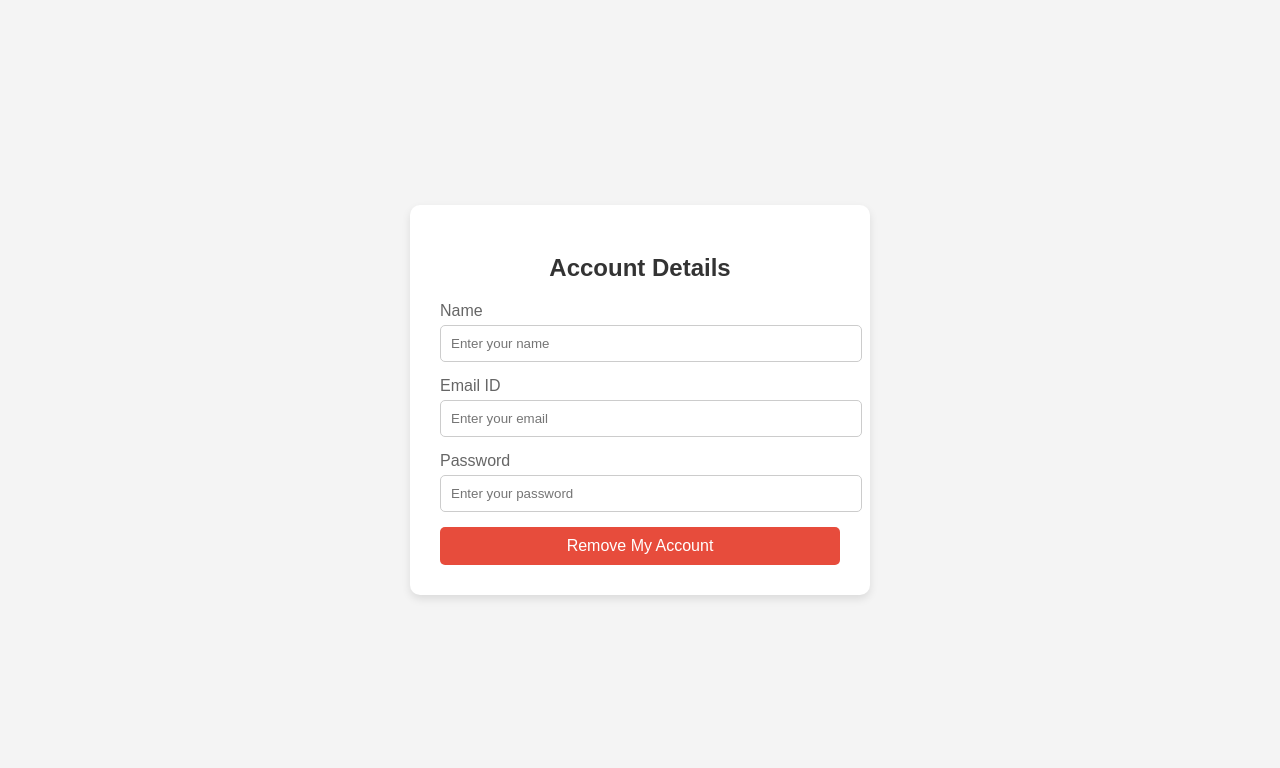
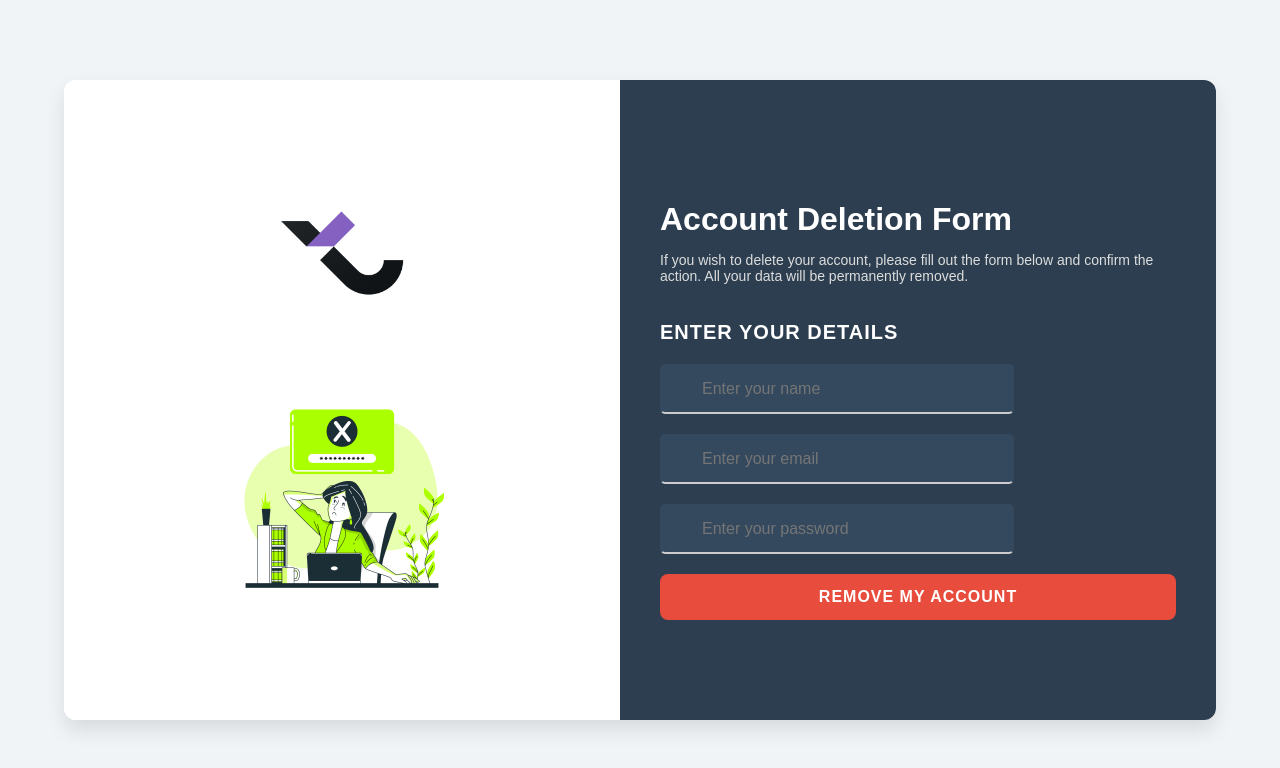
Before and after one commit to MuhammedShabeel001/deletion-form, a plain HTML site: page index.html in a window 1280 px wide. Drawn offline with Linux system fonts and the light colour scheme.

Commit message:
final commit

```diff
--- a/css/styles.css
+++ b/css/styles.css
@@ -1,80 +1,176 @@
+/* Body Styles */
 body {
     font-family: 'Arial', sans-serif;
-    background-color: #f4f4f4;
+    background-color: #f0f4f7;
+    margin: 0;
     display: flex;
     justify-content: center;
     align-items: center;
     height: 100vh;
-    margin: 0;
 }
 
-.form-container {
+/* Main container to split the screen */
+.container {
+    width: 90%;
+    max-width: 1200px;
+    display: flex;
     background-color: white;
-    padding: 30px;
-    border-radius: 10px;
-    box-shadow: 0 4px 8px rgba(0, 0, 0, 0.1);
-    max-width: 400px;
-    width: 100%;
+    border-radius: 12px;
+    overflow: hidden;
+    box-shadow: 0 10px 20px rgba(0, 0, 0, 0.1);
+    height: 80vh;
 }
 
-h2 {
-    text-align: center;
+/* Left Side: Logo and Illustration - Inverted to white background */
+.left-side {
+    flex: 1;
+    background-color: white;
+    color: #2c3e50;
+    display: flex;
+    flex-direction: column;
+    justify-content: center;
+    align-items: center;
+    padding: 20px;
+}
+
+.logo {
+    width: 150px;
     margin-bottom: 20px;
-    color: #333;
+}
+
+.illustration-container {
+    display: flex;
+    justify-content: center;
+    align-items: center;
+    margin-top: 20px;
+}
+
+.illustration {
+    width: 250px;
+    height: auto;
+    border-radius: 10px;
+}
+
+/* Right Side: Form - Inverted to darker background */
+.right-side {
+    flex: 1;
+    padding: 40px;
+    display: flex;
+    flex-direction: column;
+    justify-content: center;
+    background-color: #2c3e50;
+    color: white;
+}
+
+.header-container h1 {
+    color: white;
+    margin-bottom: 10px;
+}
+
+.header-container p {
+    color: #ddd;
+    font-size: 14px;
+    margin-bottom: 20px;
+}
+
+/* Modern Form Styling */
+.form-container h2 {
+    color: white;
+    margin-bottom: 20px;
+    font-size: 20px;
+    text-transform: uppercase;
+    letter-spacing: 1px;
 }
 
 .form-input {
-    margin-bottom: 15px;
+    margin-bottom: 20px;
+    position: relative;
+}
+
+/* Fixed width for input fields */
+.form-input input {
+    width: 300px; /* Set a fixed width for the input fields */
+    padding: 14px 10px 14px 40px;
+    border: 2px solid transparent;
+    border-bottom: 2px solid #ccc;
+    background-color: #34495e;
+    border-radius: 5px;
+    font-size: 16px;
+    color: white;
+    transition: all 0.3s ease;
 }
 
 .form-input label {
-    display: block;
-    margin-bottom: 5px;
-    color: #666;
+    position: absolute;
+    top: 50%;
+    left: 10px;
+    transform: translateY(-50%);
+    font-size: 14px;
+    color: #bbb;
+    pointer-events: none;
+    transition: all 0.3s ease;
 }
 
-.form-input input {
-    width: 100%;
-    padding: 10px;
-    border: 1px solid #ccc;
-    border-radius: 5px;
+.form-input input:focus {
+    border-bottom-color: #1abc9c;
+    outline: none;
+}
+
+.form-input input:focus + label,
+.form-input input:not(:placeholder-shown) + label {
+    top: 0;
+    font-size: 12px;
+    color: #1abc9c;
 }
 
 .error {
     color: red;
-    font-size: 14px;
+    font-size: 12px;
     display: none;
+    margin-top: 5px;
 }
 
+/* Modern Button */
 .remove-btn {
-    width: 100%;
-    padding: 10px;
+    width: 100%; /* Set the button to take the full width */
+    padding: 14px;
     background-color: #e74c3c;
     border: none;
-    border-radius: 5px;
+    border-radius: 8px;
     color: white;
     cursor: pointer;
     font-size: 16px;
+    font-weight: 600;
+    letter-spacing: 1px;
+    text-transform: uppercase;
+    transition: background-color 0.3s ease, transform 0.2s ease;
 }
 
 .remove-btn:hover {
     background-color: #c0392b;
+    transform: translateY(-2px);
 }
 
+.remove-btn:active {
+    background-color: #b32e27;
+    transform: translateY(0);
+}
+
+/* Snackbar */
 #snackbar {
     visibility: hidden;
     min-width: 250px;
-    margin-left: -125px;
     background-color: #333;
     color: #fff;
     text-align: center;
-    border-radius: 2px;
+    border-radius: 4px;
     padding: 16px;
     position: fixed;
     z-index: 1;
     left: 50%;
     bottom: 30px;
-    font-size: 17px;
+    transform: translateX(-50%);
+    font-size: 14px;
 }
 
 #snackbar.show {
@@ -91,3 +187,24 @@ h2 {
     from {bottom: 30px; opacity: 1;}
     to {bottom: 0; opacity: 0;}
 }
+
+/* Responsive for smaller screens (single column layout) */
+@media (max-width: 768px) {
+    .container {
+        flex-direction: column;
+        height: auto;
+    }
+
+    .left-side, .right-side {
+        flex: none;
+        width: 100%;
+    }
+
+    .illustration {
+        width: 200px;
+    }
+
+    .form-input input {
+        width: 90%; /* Adjust input width for smaller screens */
+    }
+}
--- a/index.html
+++ b/index.html
@@ -3,34 +3,56 @@
 <head>
     <meta charset="UTF-8">
     <meta name="viewport" content="width=device-width, initial-scale=1.0">
-    <title>Account Form with Validation</title>
-    <!-- Link to the external CSS file -->
+    <title>Account Deletion Form</title>
+    <!-- Link to external CSS file -->
     <link rel="stylesheet" href="css/styles.css">
 </head>
 <body>
 
+<!-- Main container that will split the screen -->
+<div class="container">
+    <!-- Left Side: Logo and Illustration -->
+    <div class="left-side">
+        <div class="logo-container">
+            <img src="images/logo.png" alt="Logo" class="logo">
+        </div>
+        <div class="illustration-container">
+            <img src="images/illustration.jpg" alt="Illustration" class="illustration">
+        </div>
+    </div>
+
+    <!-- Right Side: Deletion Form -->
+    <div class="right-side">
+        <div class="header-container">
+            <h1>Account Deletion Form</h1>
+            <p>If you wish to delete your account, please fill out the form below and confirm the action. All your data will be permanently removed.</p>
+        </div>
+
         <div class="form-container">
-    <h2>Account Details</h2>
+            <h2>Enter Your Details</h2>
             <div class="form-input">
-        <label for="name">Name</label>
+                <!-- <label for="name">Name</label> -->
                 <input type="text" id="name" placeholder="Enter your name">
             </div>
             <div class="form-input">
-        <label for="email">Email ID</label>
+                <!-- <label for="email">Email ID</label> -->
                 <input type="email" id="email" placeholder="Enter your email">
                 <span class="error" id="emailError">Please enter a valid email</span>
             </div>
             <div class="form-input">
-        <label for="password">Password</label>
+                <!-- <label for="password">Password</label> -->
                 <input type="password" id="password" placeholder="Enter your password">
                 <span class="error" id="passwordError">Password must be at least 6 characters</span>
             </div>
             <button class="remove-btn" onclick="removeAccount()">Remove My Account</button>
         </div>
+    </div>
+</div>
 
+<!-- Snackbar for Success Message -->
 <div id="snackbar">Your data has been removed</div>
 
-<!-- Link to the external JavaScript file -->
+<!-- Link to external JavaScript file -->
 <script src="js/script.js"></script>
 
 </body>
```
Also changed, not shown: js/script.js (+8 -3 lines), images/illustration.jpg (added), images/logo.png (added). Lines whose indentation alone changed are shown as unchanged.
